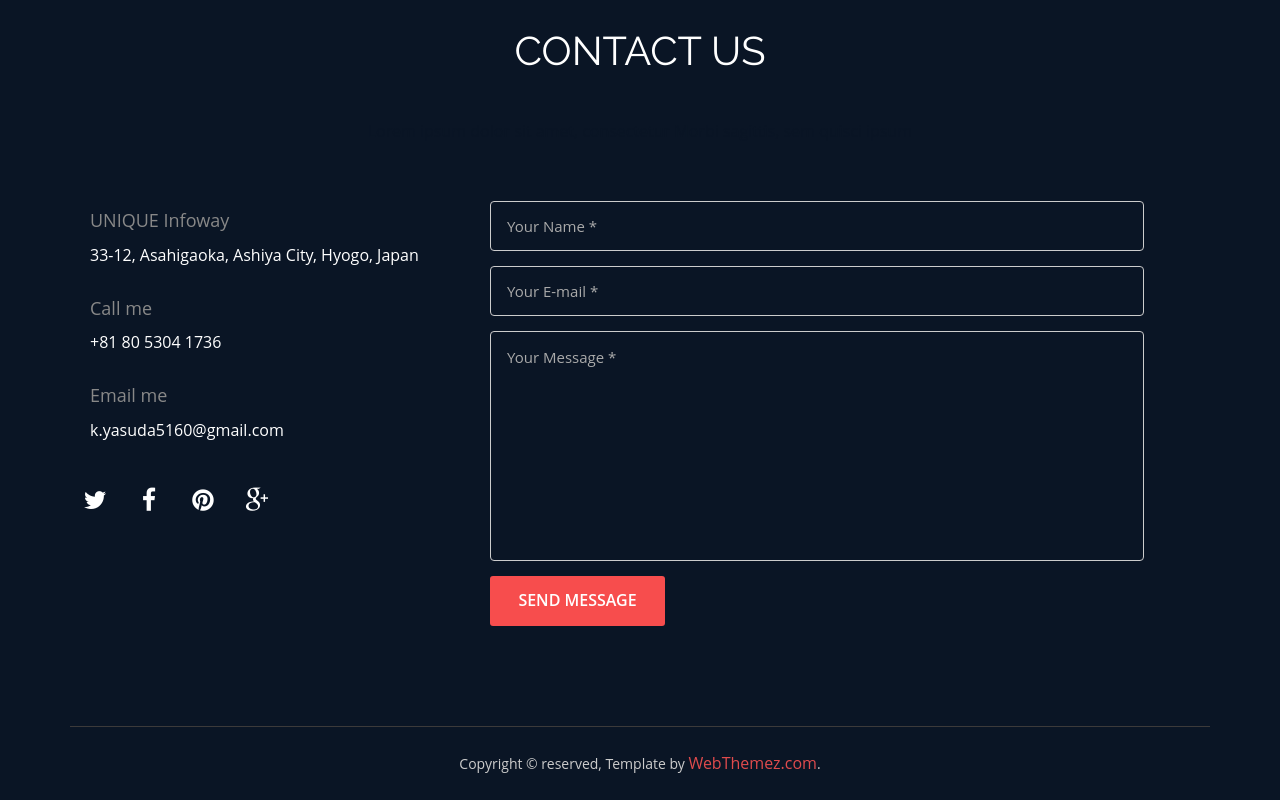
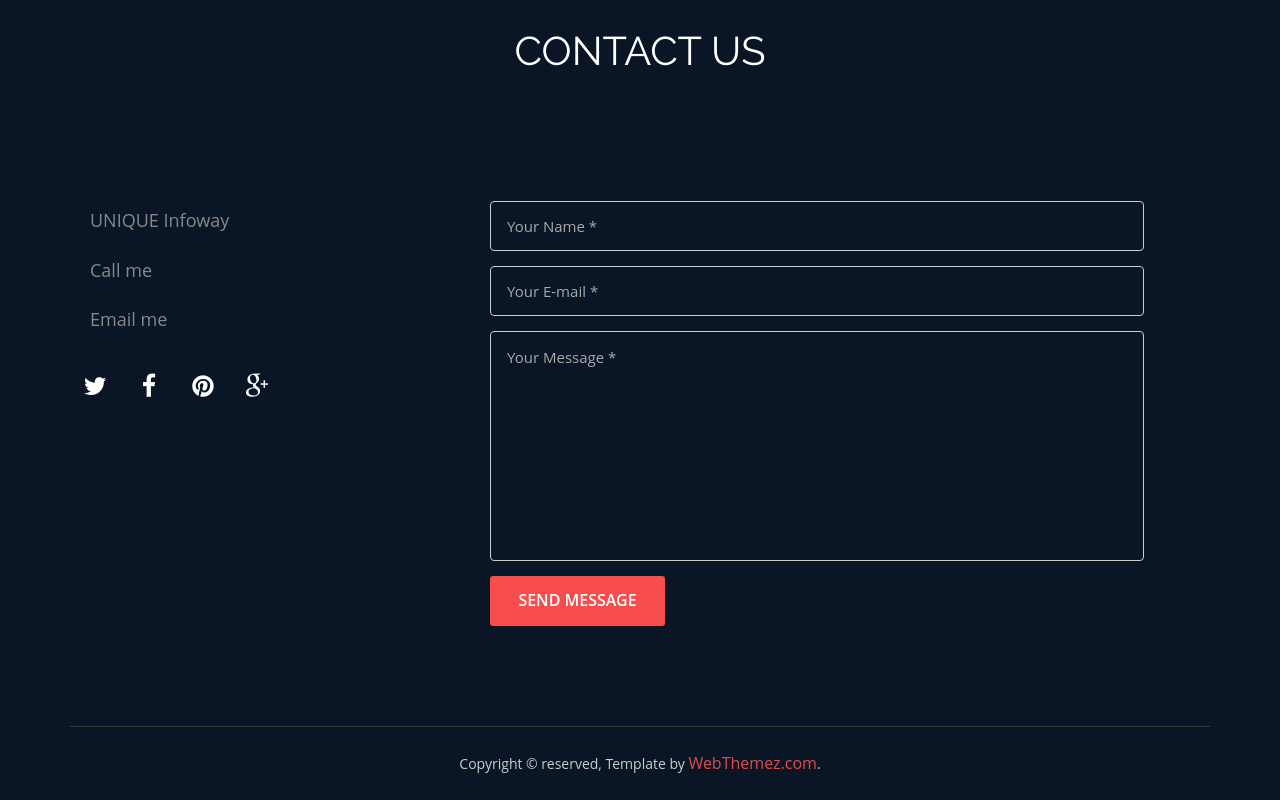
Before and after one commit to Yasuda5160/Yasuda5160.github.io, a plain HTML site: page index.html in a window 1280 px wide. Shown: the part 4859-5659 px from the top of the page. Drawn offline with Linux system fonts and the light colour scheme.

Commit message:
Update index.html

```diff
--- a/index.html
+++ b/index.html
@@ -468,15 +468,15 @@ Lorem Ipsum is simply dummy text of the printing and typesetting industry. um do
 		 <div class="contact_info">
                             <div class="detail">
                                 <h4>UNIQUE Infoway</h4>
-                                <p>33-12, Asahigaoka, Ashiya City, Hyogo, Japan</p>
+                                <p></p>
                             </div>
                             <div class="detail">
                                 <h4>Call me</h4>
-                                <p>+81 80 5304 1736</p>
+                                <p></p>
                             </div>
                             <div class="detail">
                                 <h4>Email me</h4>
-                                <p>k.yasuda5160@gmail.com</p>
+                                <p></p>
                             </div>
                         </div>
 
```
